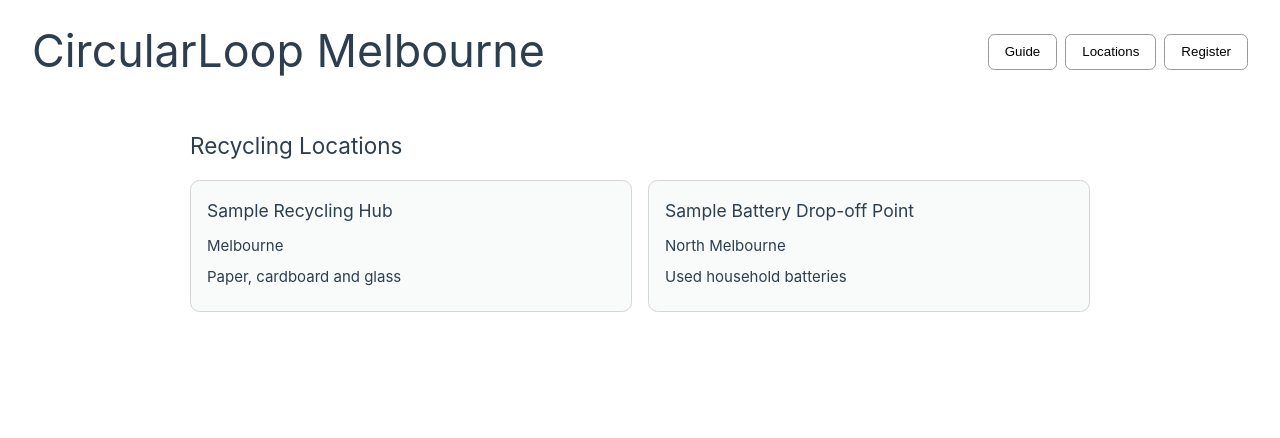
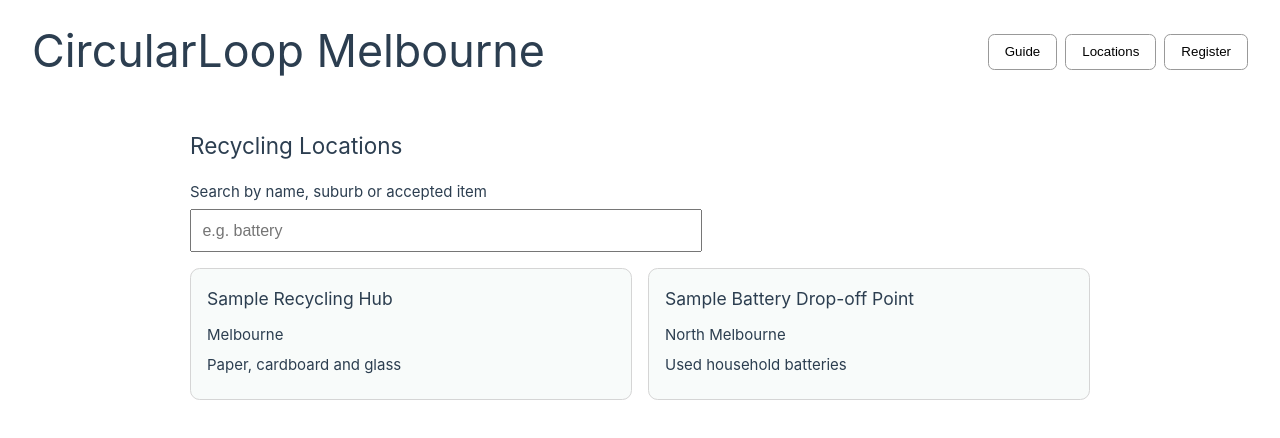
Before and after one commit to Eli-Wen/qwen-library, a Vue app: page / in a window 1280 px wide. Both pictures are taken after a click on the button "Locations". Shown: the top 438 px of the page. Built offline with nearby package versions, Linux system fonts and the light colour scheme.

Commit message:
Add location search filtering

```diff
--- a/src/components/RecyclingLocations.vue
+++ b/src/components/RecyclingLocations.vue
@@ -1,4 +1,6 @@
 <script setup>
+
+import { computed, ref } from 'vue'
 const locations = [
     {
         id: 1,
@@ -13,6 +15,24 @@
         acceptedItems: 'Used household batteries'
     }
 ]
+
+const searchTerm = ref('')
+
+const filteredLocations = computed(() => {
+  const keyword = searchTerm.value.trim().toLowerCase()
+
+  if (keyword === '') {
+    return locations
+  }
+
+  return locations.filter((location) => {
+    return [
+      location.name,
+      location.suburb,
+      location.acceptedItems
+    ].some((value) => value.toLowerCase().includes(keyword))
+  })
+})
 </script>
 
 <template>
@@ -20,14 +40,29 @@
         <h2>
             Recycling Locations
         </h2>
+        <div class="location-search">
+          <label for="locationSearch">
+            Search by name, suburb or accepted item
+          </label>
+
+          <input
+            id="locationSearch"
+            v-model="searchTerm"
+            type="search"
+            placeholder="e.g. battery"
+          >
+        </div>
         <ul class="location-list">
-            <li v-for="location in locations" :key="location.id" class="location-item">
+            <li v-for="location in filteredLocations" :key="location.id" class="location-item">
                 <h3>{{ location.name }}</h3>
                 <p>{{ location.suburb }}</p>
                 <p>{{ location.acceptedItems }}</p>
 
             </li>
         </ul>
+        <p v-if="filteredLocations.length === 0" class="no-results">
+          No matching recycling locations found.
+        </p>
     </section>
 </template>
 
@@ -64,4 +99,21 @@
     grid-template-columns: repeat(2, minmax(0, 1fr));
   }
 }
+
+.location-search {
+  display: grid;
+  gap: 0.35rem;
+  margin: 1rem 0;
+}
+
+.location-search input {
+  width: 100%;
+  max-width: 32rem;
+  padding: 0.65rem;
+  font-size: 1rem;
+}
+
+.no-results {
+  color: #a12626;
+}
 </style>
```
